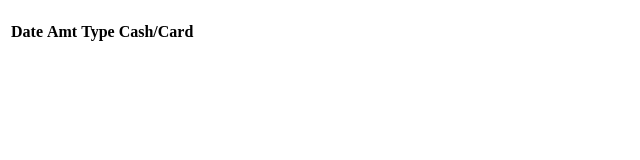
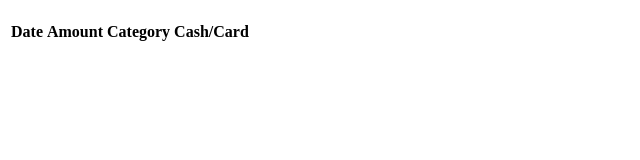
Before and after one commit to abhinav1127/BudgetingApplication, a plain HTML site: page timegroup.html in a window 1280 px wide. Shown: the full height of the page, 0-640 px from the left. Drawn offline with Linux system fonts and the light colour scheme.

Commit message:
Update timegroup.html

```diff
--- a/timegroup.html
+++ b/timegroup.html
@@ -12,8 +12,8 @@
       <table id='table'>
           <tr>
               <th>Date</th>
-              <th>Amt</th>
-              <th>Type</th>
+              <th>Amount</th>
+              <th>Category</th>
               <th>Cash/Card</th>
           </tr>
       <!-- The rest of this table needs to dynamically appear-->
```
